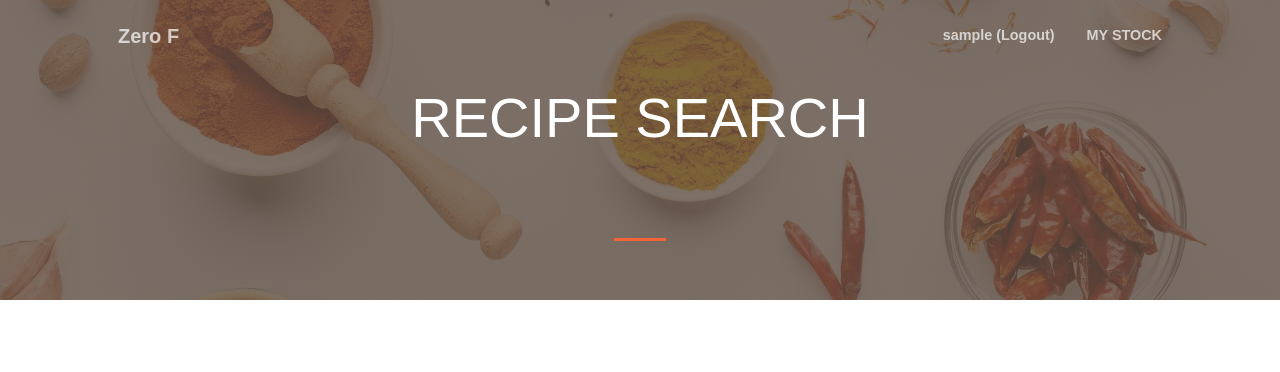
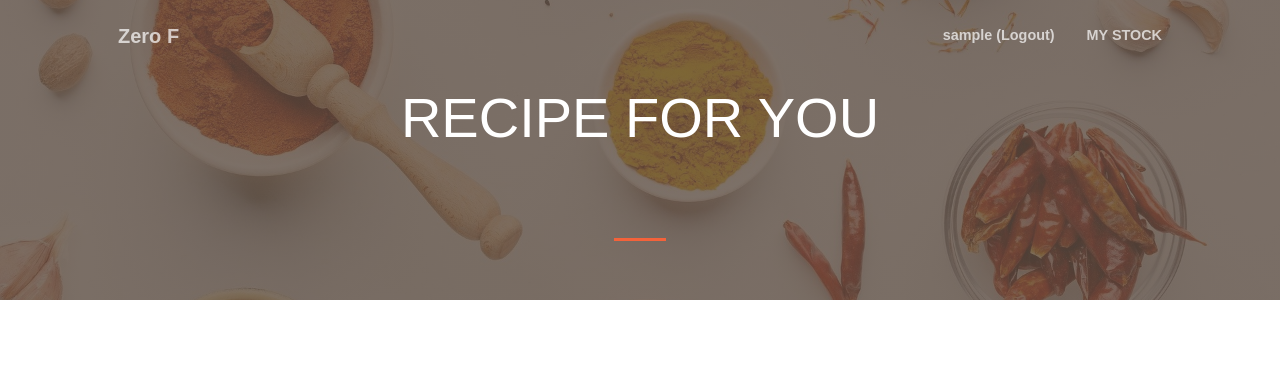
Before and after one commit to suminnnnnnn/recipe, a Django app: page /recipe2/recommend/ in a window 1280 px wide. Shown: the top 372 px of the page. Run offline with Django 3.2, Linux system fonts and the light colour scheme; the visitor is signed in with stand-in values (Sample User, id 1); data that the repository does not hold is empty; parts of the project's set-up code (start-up, migrations or seed data) failed here and were passed over; some libraries are stand-ins or nearby versions; some web fonts are replaced.

Commit message:
recipe2 recommend 완성

```diff
--- a/recipe2/templates/base3.html
+++ b/recipe2/templates/base3.html
@@ -57,7 +57,9 @@
         <header class="masthead" >
             <div class="container px-4 px-lg-5 h-100">
                 <div class="row gx-4 gx-lg-5 h-100 align-items-center justify-content-center text-center">
-                    <h1 class="text-white font-weight-bold" >RECIPE SEARCH</h1>
+                    <h1 class="text-white font-weight-bold" >RECIPE FOR YOU</h1>
+                    <br>
+                    <br/>
                         <h2 class="content container">
                         {% comment %} <div class="row"> {% endcomment %}
                             <div style="text-allign:center">
@@ -67,6 +69,7 @@
                             {% comment %} </div> {% endcomment %}
                         {% comment %} </div> {% endcomment %}
                     </div>
+
                     </h2>
                         <hr class="divider" />
                         <div class="page-header">
--- a/recipe2/templates/recipe2/recommend.html
+++ b/recipe2/templates/recipe2/recommend.html
@@ -12,7 +12,7 @@
 
 {% extends "base3.html" %}
 {% block title %}recommend.html{% endblock %}
-<h3> <a class="btn btn-primary btn-xl">냉장고 재료 털기</a></h3>
+
 
 {% block content %}
     <div class="row">
```
